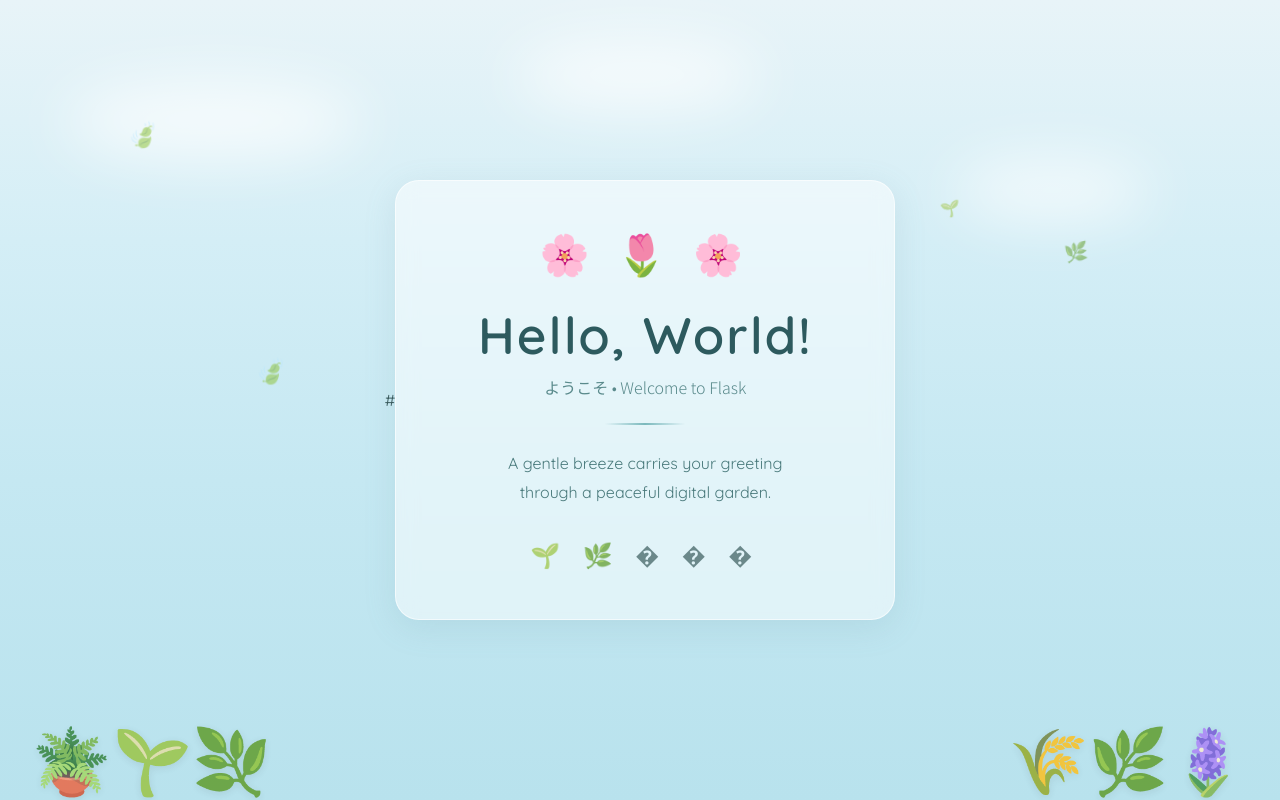
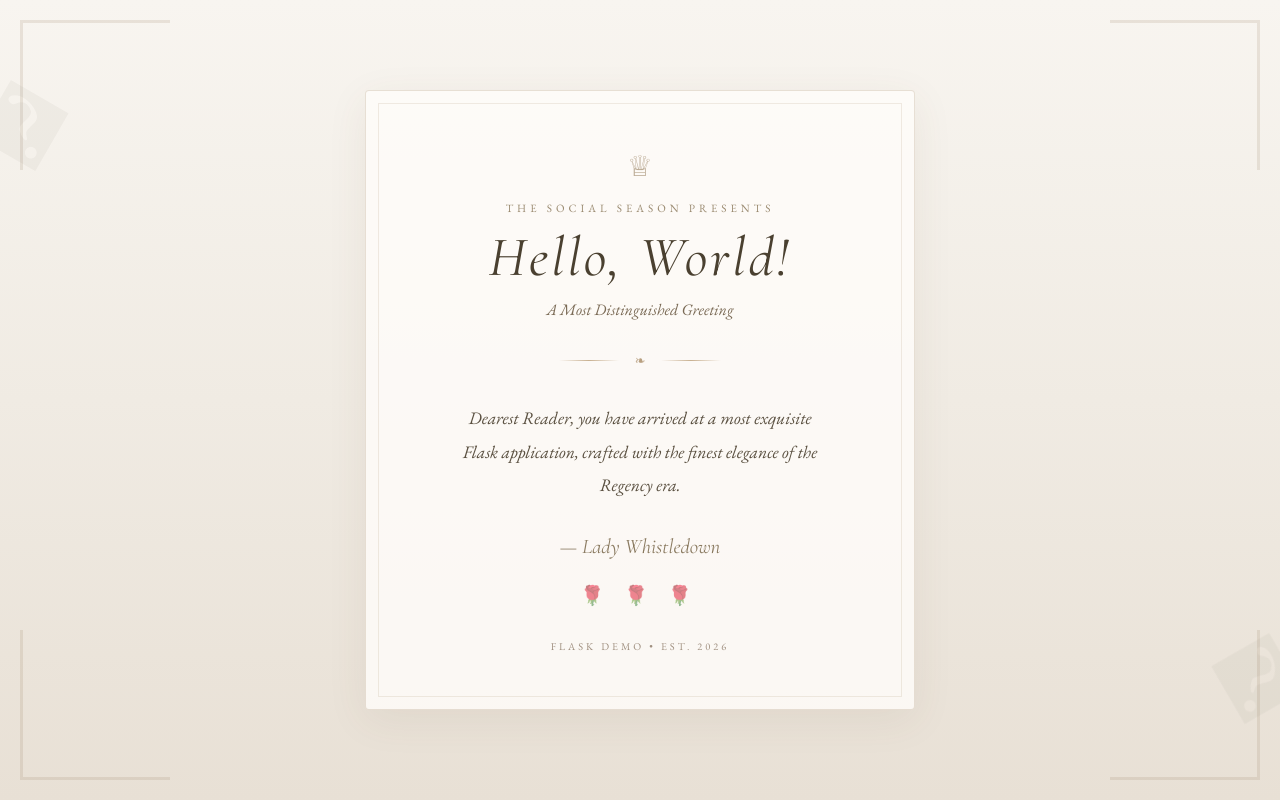
Before and after one commit to insha2472/CNN_flask_demo, a Flask app: page / in a window 1280 px wide. Run offline with Flask 3, Linux system fonts and the light colour scheme.

Commit message:
updated ui

```diff
--- a/templates/index.html
+++ b/templates/index.html
@@ -1,13 +1,12 @@
 <!DOCTYPE html>
 <html lang="en">
-    #
 
 <head>
     <meta charset="UTF-8">
     <meta name="viewport" content="width=device-width, initial-scale=1.0">
     <title>Hello World</title>
     <link
-        href="https://fonts.googleapis.com/css2?family=Quicksand:wght@400;500;600&family=Noto+Sans+JP:wght@300;400&display=swap"
+        href="https://fonts.googleapis.com/css2?family=Cormorant+Garamond:ital,wght@0,400;0,500;0,600;1,400&family=EB+Garamond:ital,wght@0,400;0,500;1,400&display=swap"
         rel="stylesheet">
     <style>
         * {
@@ -18,9 +17,9 @@
 
         body {
             min-height: 100vh;
-            font-family: 'Quicksand', sans-serif;
-            background: linear-gradient(180deg, #e8f4f8 0%, #d4eef6 30%, #c5e8f2 60%, #b8e2ed 100%);
-            color: #3a5a5c;
+            font-family: 'EB Garamond', serif;
+            background: linear-gradient(180deg, #f8f5f0 0%, #f0ebe3 50%, #e8e0d5 100%);
+            color: #3d3528;
             display: flex;
             align-items: center;
             justify-content: center;
@@ -29,212 +28,218 @@
             overflow: hidden;
         }
 
-        /* Soft clouds */
-        .cloud {
+        /* Ornate corner decorations */
+        .corner {
             position: fixed;
-            background: rgba(255, 255, 255, 0.7);
-            border-radius: 50%;
-            filter: blur(30px);
+            width: 150px;
+            height: 150px;
+            opacity: 0.15;
             pointer-events: none;
         }
 
-        .cloud-1 {
-            width: 300px;
-            height: 80px;
-            top: 10%;
-            left: 5%;
+        .corner-tl {
+            top: 20px;
+            left: 20px;
+            border-top: 3px solid #8b7355;
+            border-left: 3px solid #8b7355;
         }
 
-        .cloud-2 {
-            width: 200px;
-            height: 60px;
-            top: 20%;
-            right: 10%;
+        .corner-tr {
+            top: 20px;
+            right: 20px;
+            border-top: 3px solid #8b7355;
+            border-right: 3px solid #8b7355;
         }
 
-        .cloud-3 {
-            width: 250px;
-            height: 70px;
-            top: 5%;
-            left: 40%;
+        .corner-bl {
+            bottom: 20px;
+            left: 20px;
+            border-bottom: 3px solid #8b7355;
+            border-left: 3px solid #8b7355;
         }
 
-        /* Plant decorations */
-        .plants {
-            position: fixed;
-            bottom: 0;
-            left: 0;
-            width: 100%;
-            height: 200px;
-            pointer-events: none;
-            display: flex;
-            justify-content: space-between;
-            align-items: flex-end;
-            padding: 0 2rem;
+        .corner-br {
+            bottom: 20px;
+            right: 20px;
+            border-bottom: 3px solid #8b7355;
+            border-right: 3px solid #8b7355;
         }
 
-        .plant {
-            font-size: 4rem;
-            opacity: 0.8;
-            filter: drop-shadow(0 2px 4px rgba(0, 0, 0, 0.1));
+        /* Soft floral background accents */
+        .floral-bg {
+            position: fixed;
+            font-size: 8rem;
+            opacity: 0.04;
+            pointer-events: none;
         }
 
-        .plant-left {
-            transform: scaleX(-1);
+        .floral-1 {
+            top: 5%;
+            left: -2%;
+            transform: rotate(-15deg);
         }
 
-        /* Floating leaves */
-        .leaf {
-            position: fixed;
-            font-size: 1.5rem;
-            opacity: 0.5;
-            animation: sway 6s ease-in-out infinite;
-        }
-
-        .leaf-1 {
-            top: 15%;
-            left: 10%;
-            animation-delay: 0s;
-        }
-
-        .leaf-2 {
-            top: 30%;
-            right: 15%;
-            animation-delay: 1s;
-            font-size: 1.2rem;
-        }
-
-        .leaf-3 {
-            top: 45%;
-            left: 20%;
-            animation-delay: 2s;
-        }
-
-        .leaf-4 {
-            top: 25%;
-            right: 25%;
-            animation-delay: 1.5s;
-            font-size: 1rem;
-        }
-
-        @keyframes sway {
-
-            0%,
-            100% {
-                transform: rotate(-5deg) translateY(0);
-            }
-
-            50% {
-                transform: rotate(5deg) translateY(-10px);
-            }
+        .floral-2 {
+            bottom: 5%;
+            right: -2%;
+            transform: rotate(15deg);
         }
 
         .container {
             position: relative;
             z-index: 1;
-            max-width: 500px;
+            max-width: 550px;
             width: 100%;
             text-align: center;
         }
 
         .card {
-            background: rgba(255, 255, 255, 0.5);
-            backdrop-filter: blur(10px);
-            border: 1px solid rgba(255, 255, 255, 0.6);
-            border-radius: 24px;
-            padding: 3rem;
-            box-shadow: 0 8px 32px rgba(100, 150, 160, 0.15);
+            background: rgba(255, 253, 250, 0.8);
+            border: 1px solid rgba(180, 160, 130, 0.3);
+            border-radius: 4px;
+            padding: 3.5rem 3rem;
+            box-shadow: 0 10px 40px rgba(100, 80, 50, 0.08);
+            position: relative;
         }
 
-        .plant-top {
-            font-size: 2.5rem;
-            margin-bottom: 1.5rem;
-            letter-spacing: 0.5rem;
+        /* Elegant frame lines */
+        .card::before {
+            content: '';
+            position: absolute;
+            top: 12px;
+            left: 12px;
+            right: 12px;
+            bottom: 12px;
+            border: 1px solid rgba(180, 160, 130, 0.2);
+            pointer-events: none;
+        }
+
+        .crown {
+            font-size: 1.8rem;
+            margin-bottom: 1rem;
+            color: #a08a6c;
+            opacity: 0.7;
+        }
+
+        .season-label {
+            font-size: 0.7rem;
+            letter-spacing: 4px;
+            text-transform: uppercase;
+            color: #9a8a70;
+            margin-bottom: 0.5rem;
         }
 
         h1 {
-            font-family: 'Quicksand', sans-serif;
-            font-size: 3.2rem;
-            font-weight: 600;
-            color: #2d5a5e;
+            font-family: 'Cormorant Garamond', serif;
+            font-size: 3.5rem;
+            font-weight: 500;
+            color: #4a4030;
             margin-bottom: 0.5rem;
-            letter-spacing: 2px;
+            letter-spacing: 3px;
+            font-style: italic;
         }
 
-        .jp-text {
-            font-family: 'Noto Sans JP', sans-serif;
+        .subtitle {
             font-size: 1rem;
-            color: #5a8a8c;
-            margin-bottom: 1.5rem;
-            font-weight: 300;
+            color: #7a6a55;
+            font-style: italic;
+            margin-bottom: 2rem;
         }
 
         .divider {
-            width: 80px;
-            height: 2px;
-            background: linear-gradient(90deg, transparent, #7ab8bc, transparent);
-            margin: 0 auto 1.5rem;
+            display: flex;
+            align-items: center;
+            justify-content: center;
+            gap: 1rem;
+            margin-bottom: 2rem;
+            color: #b8a080;
+            font-size: 0.8rem;
+        }
+
+        .divider-line {
+            width: 60px;
+            height: 1px;
+            background: linear-gradient(90deg, transparent, #c8b090, transparent);
         }
 
         .message {
-            font-size: 1rem;
-            line-height: 1.8;
-            color: #4a7a7c;
-            font-weight: 400;
+            font-size: 1.1rem;
+            line-height: 1.9;
+            color: #5a5040;
+            font-style: italic;
+            max-width: 380px;
+            margin: 0 auto 2rem;
         }
 
-        .footer-plants {
+        .signature {
+            font-family: 'Cormorant Garamond', serif;
+            font-size: 1.3rem;
+            font-style: italic;
+            color: #8a7a60;
+            margin-bottom: 1.5rem;
+        }
+
+        .roses {
+            font-size: 1.2rem;
+            letter-spacing: 0.5rem;
+            opacity: 0.5;
+        }
+
+        .footer-text {
             margin-top: 2rem;
-            font-size: 1.5rem;
-            letter-spacing: 0.5rem;
-            opacity: 0.7;
+            font-size: 0.65rem;
+            letter-spacing: 3px;
+            text-transform: uppercase;
+            color: #a09080;
         }
 
         @media (max-width: 500px) {
             h1 {
-                font-size: 2.2rem;
+                font-size: 2.5rem;
             }
 
             .card {
-                padding: 2rem;
-            }
-
-            .plant {
-                font-size: 2.5rem;
+                padding: 2.5rem 1.5rem;
             }
         }
     </style>
 </head>
 
 <body>
-    <!-- Clouds -->
-    <div class="cloud cloud-1"></div>
-    <div class="cloud cloud-2"></div>
-    <div class="cloud cloud-3"></div>
+    <!-- Corner decorations -->
+    <div class="corner corner-tl"></div>
+    <div class="corner corner-tr"></div>
+    <div class="corner corner-bl"></div>
+    <div class="corner corner-br"></div>
 
-    <!-- Floating leaves -->
-    <div class="leaf leaf-1">🍃</div>
-    <div class="leaf leaf-2">🌿</div>
-    <div class="leaf leaf-3">🍃</div>
-    <div class="leaf leaf-4">🌱</div>
-
-    <!-- Bottom plants -->
-    <div class="plants">
-        <span class="plant plant-left">🌿🌱🪴</span>
-        <span class="plant">🌾🌿🪻</span>
-    </div>
+    <!-- Background florals -->
+    <div class="floral-bg floral-1">�</div>
+    <div class="floral-bg floral-2">�</div>
 
     <div class="container">
         <div class="card">
-            <div class="plant-top">🌸 🌷 🌸</div>
+            <div class="crown">♕</div>
+            <p class="season-label">The Social Season Presents</p>
             <h1>Hello, World!</h1>
-            <p class="jp-text">ようこそ • Welcome to Flask</p>
-            <div class="divider"></div>
+            <p class="subtitle">A Most Distinguished Greeting</p>
+
+            <div class="divider">
+                <span class="divider-line"></span>
+                <span>❧</span>
+                <span class="divider-line"></span>
+            </div>
+
             <p class="message">
-                A gentle breeze carries your greeting<br>
-                through a peaceful digital garden.
+                Dearest Reader, you have arrived at a most
+                exquisite Flask application, crafted with the
+                finest elegance of the Regency era.
             </p>
-            <div class="footer-plants">🌱 🌿 � � �</div>
+
+            <p class="signature">— Lady Whistledown</p>
+
+            <div class="roses">🌹 🌹 🌹</div>
+
+            <p class="footer-text">Flask Demo • Est. 2026</p>
         </div>
     </div>
 </body>
```
